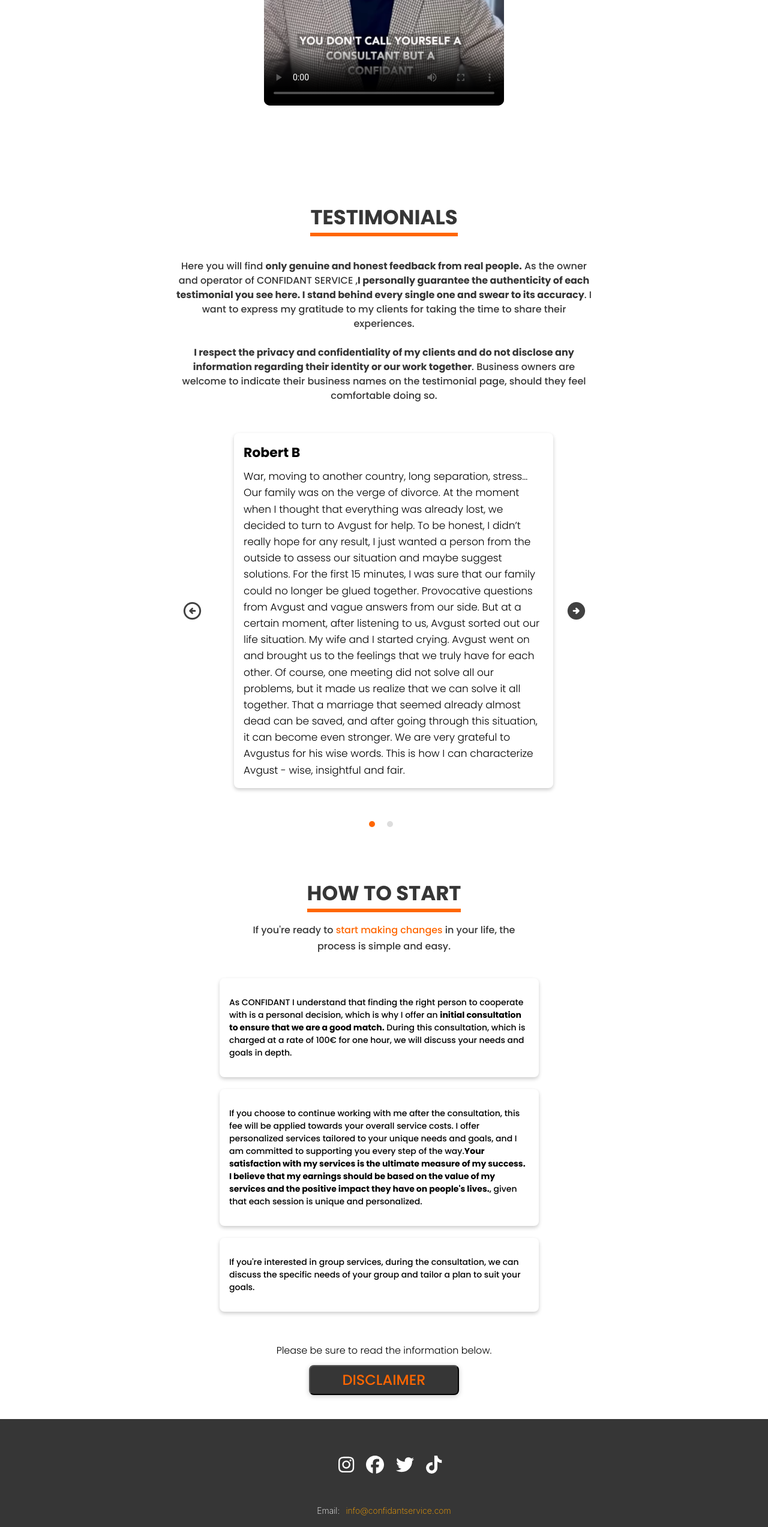
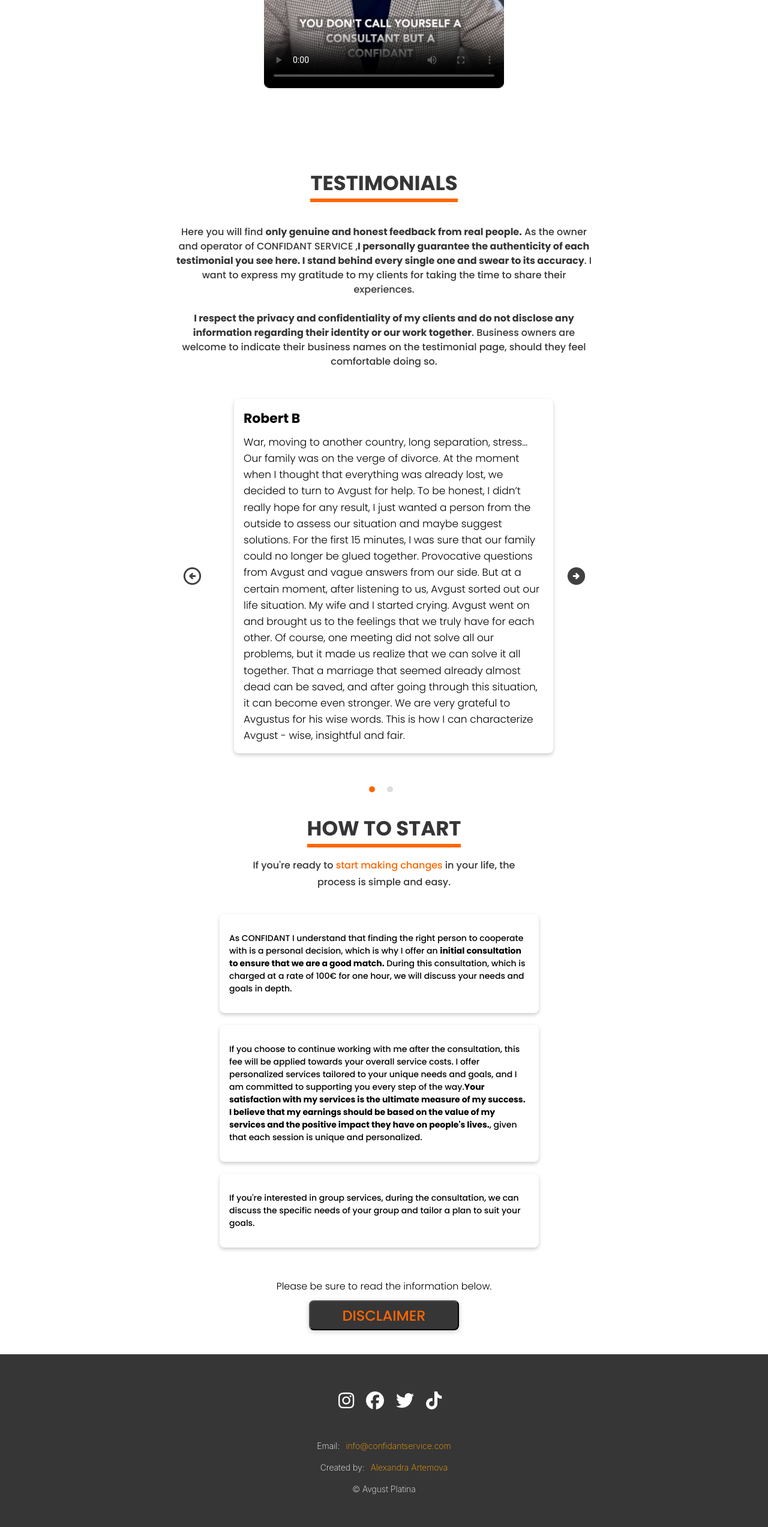
Before and after one commit to alexa-atremova/business_card, a React (Create React App) app: page / in a window 1280 px wide. Shown: the part 3507-6053 px from the top of the page at 60% size. Built offline with nearby package versions, Linux system fonts and the light colour scheme; grey boxes are pictures that could not be loaded.

Commit message:
text fix

```diff
--- a/src/components/FAQ/FAQ.jsx
+++ b/src/components/FAQ/FAQ.jsx
@@ -61,7 +61,7 @@ export default function FAQ({ lang }) {
             <div className="head">
               <h2>
                 {lang === "ru"
-                  ? "Каков ваш подход к помощи людям и что отличает Вас от врачей, наставников или тренеров? "
+                  ? "Каков Ваш подход к помощи людям и что отличает Вас от врачей, наставников или тренеров? "
                   : "What is your approach to helping people and what sets you apart from doctors, mentors, or coaches?"}
               </h2>
               <img
--- a/src/components/FAQ/styles.jsx
+++ b/src/components/FAQ/styles.jsx
@@ -27,6 +27,7 @@ export const StyledFAQ = styled.section`
     }
     @media (max-width: 539px) {
       max-width: 320px;
+      margin-bottom: 0px;
     }
 
     .text {
@@ -64,7 +65,7 @@ export const StyledFAQ = styled.section`
           height: 50px;
           font-size: 26px;
           max-width: 320px;
-          height: 100px;
+          height: fit-content;
           line-height: 35px;
         }
       }
--- a/src/components/Start/Start.jsx
+++ b/src/components/Start/Start.jsx
@@ -24,17 +24,19 @@ const fadeOut = keyframes`
 const StartContainer = styled.div`
   display: flex;
   flex-direction: column;
+  justify-content: center;
   align-items: center;
   margin-top: 100px;
   width: 100%;
 
-  min-height: 850px;
+  height: fit-content;
   @media (max-width: 1359px) {
     margin-top: 50px;
   }
   @media (max-width: 539px) {
-    margin-top: 80px;
-    min-height: 900px;
+    margin-top: 50px;
+    height: fit-content;
+    min-height: 1100px;
   }
   .bttn {
     display: flex;
--- a/src/components/Story/Story.jsx
+++ b/src/components/Story/Story.jsx
@@ -17,22 +17,23 @@ const StoryContainer = styled.div`
   justify-content: center;
   width: 100%;
 
-  height: 940px;
+  height: fit-content;
   margin-bottom: 100px;
 
   @media (max-width: 1359px) {
     margin-top: 30px;
-    height: 1200px;
+    height: fit-content;
   }
   @media (max-width: 767px) {
-    margin-top: 30px;
-    height: 1100px;
+    margin-top: 50px;
+    height: fit-content;
   }
 `;
 const Wrapper = styled.div`
   display: flex;
   justify-content: space-between;
   align-items: center;
+
   width: 100%;
   border-right: 8px solid #ff6600;
   padding-right: 16px;
--- a/src/components/Testimonials/Testimonials.jsx
+++ b/src/components/Testimonials/Testimonials.jsx
@@ -8,9 +8,9 @@ const ServicesContainer = styled.div`
   flex-direction: column;
   align-items: center;
   margin-top: 50px;
-  margin-bottom: 100px;
+  margin-bottom: 50px;
   width: 100%;
-  min-height: 1000px;
+  height: fit-content;
 `;
 
 const Title = styled.h2`
```
